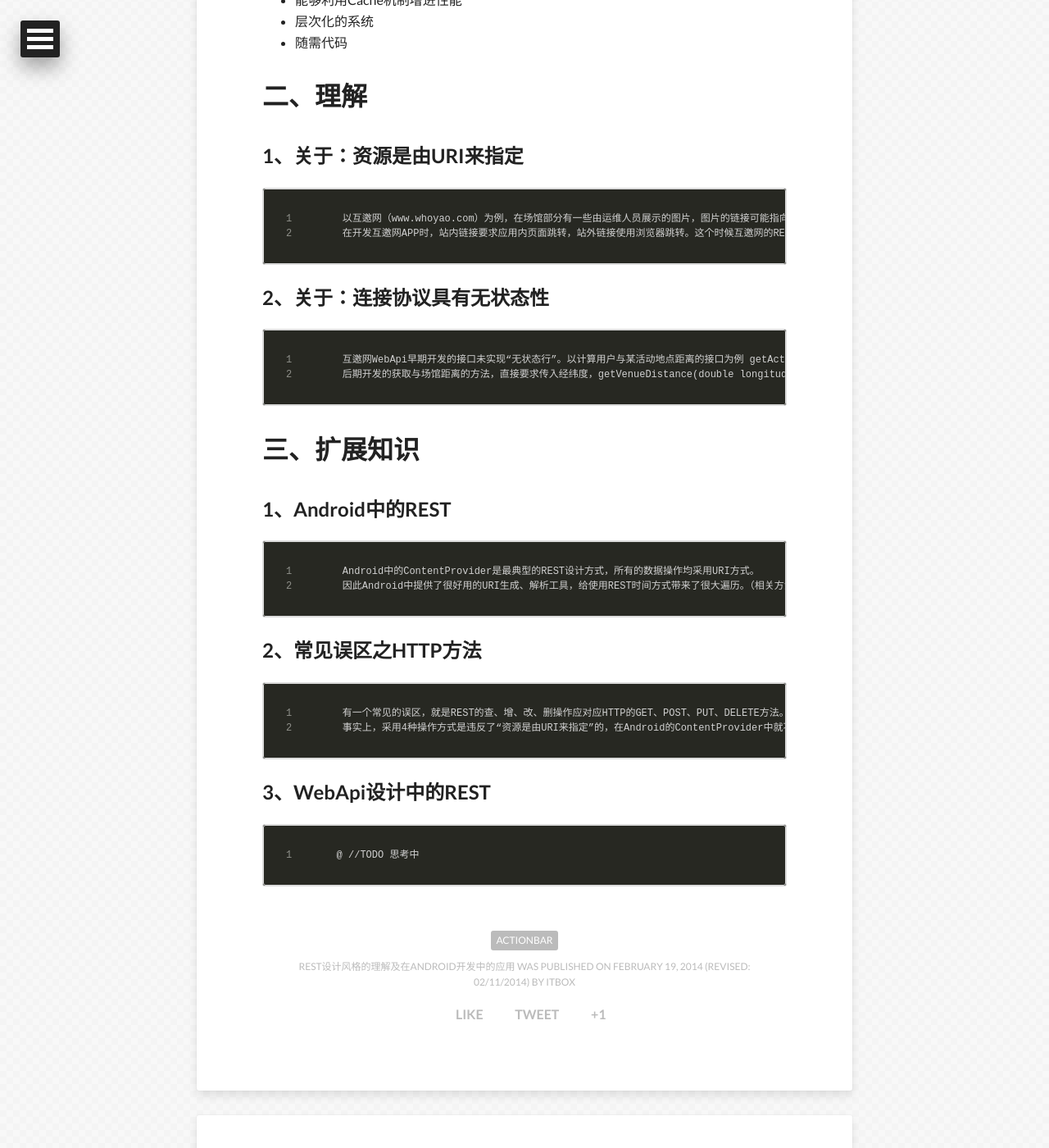
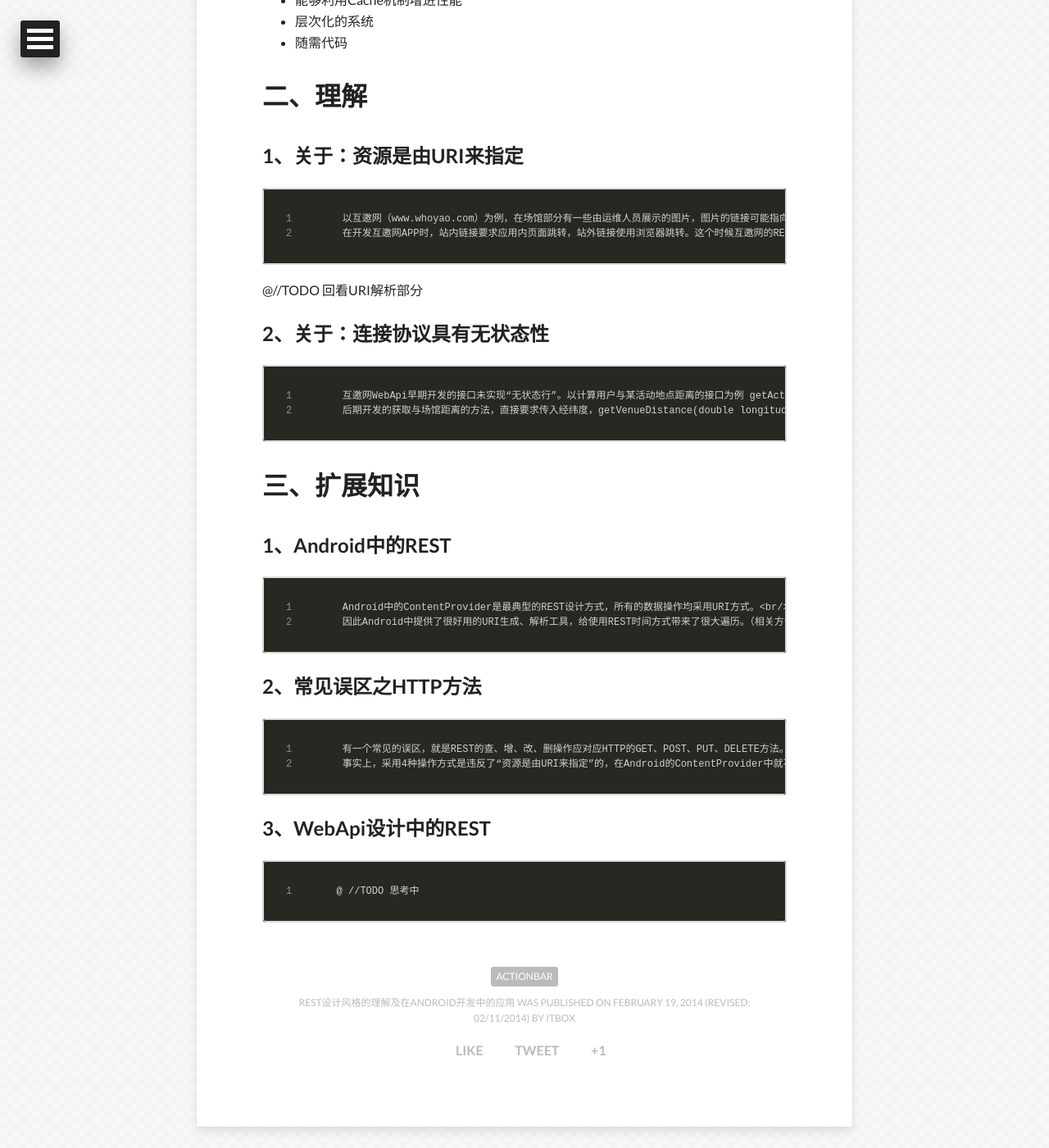
Before and after one commit to ITBox/ITBox.github.io, a Jekyll site: the page built from _posts/2014-02-19-rest-for-android.md, in a window 1280 px wide and 1400 px high, scrolled down 1006 px. Shown: the whole window at 82% size. Built offline with Jekyll 4.4.1, drawn with Linux system fonts in a browser that asks for light colours; nearby versions of some CDN libraries; comment, search, counter and statistics services are not loaded.

Commit message:
修正格式

```diff
--- a/_posts/2014-02-19-rest-for-android.md
+++ b/_posts/2014-02-19-rest-for-android.md
@@ -32,22 +32,23 @@
 #二、理解
 
 ##1、关于：资源是由URI来指定
-       以互邀网（www.whoyao.com）为例，在场馆部分有一些由运维人员展示的图片，图片的链接可能指向站内不同的模块、也可能指向站外。
+       以互邀网（www.whoyao.com）为例，在场馆部分有一些由运维人员展示的图片，图片的链接可能指向站内不同的模块、也可能指向站外。<br/>
        在开发互邀网APP时，站内链接要求应用内页面跳转，站外链接使用浏览器跳转。这个时候互邀网的REST模式发挥了作用，Android客户端使用UriMatcher对URL进行解析，获取所需参数完成跳转。
+
 @//TODO 回看URI解析部分
 
 ##2、关于：连接协议具有无状态性
-       互邀网WebApi早期开发的接口未实现“无状态行”。以计算用户与某活动地点距离的接口为例 getActivityDistance(int activityID)。计算距离所必须的经纬度，是由另外一个接口上传的，不符合“无状态性”。这在使用时必须两次请求才能获取最新的距离。
+       互邀网WebApi早期开发的接口未实现“无状态行”。以计算用户与某活动地点距离的接口为例 getActivityDistance(int activityID)。计算距离所必须的经纬度，是由另外一个接口上传的，不符合“无状态性”。这在使用时必须两次请求才能获取最新的距离。<br/>
        后期开发的获取与场馆距离的方法，直接要求传入经纬度，getVenueDistance(double longitude, double latitude, int venueID)，虽然单次请求的参数增加了，但不再需要两次请求。
 
 #三、扩展知识
 
 ##1、Android中的REST
-       Android中的ContentProvider是最典型的REST设计方式，所有的数据操作均采用URI方式。
+       Android中的ContentProvider是最典型的REST设计方式，所有的数据操作均采用URI方式。<br/>
        因此Android中提供了很好用的URI生成、解析工具，给使用REST时间方式带来了很大遍历。（相关方法可参加Android资料中ContentProvider相关部分）
 
 ##2、常见误区之HTTP方法
-       有一个常见的误区，就是REST的查、增、改、删操作应对应HTTP的GET、POST、PUT、DELETE方法。其实采用这种对应的方式只是可选，维基百科_讨论：REST建议单独使用GET或POST方式。
+       有一个常见的误区，就是REST的查、增、改、删操作应对应HTTP的GET、POST、PUT、DELETE方法。其实采用这种对应的方式只是可选，维基百科_讨论：REST建议单独使用GET或POST方式。<br/>
        事实上，采用4种操作方式是违反了“资源是由URI来指定”的，在Android的ContentProvider中就不存在这么多操作方式，对数据的操作都是在URI中标记的。
 
 ##3、WebApi设计中的REST
```
